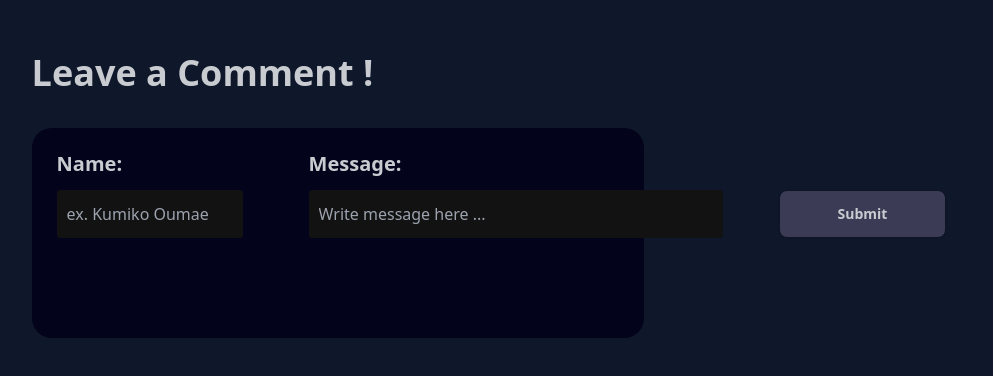
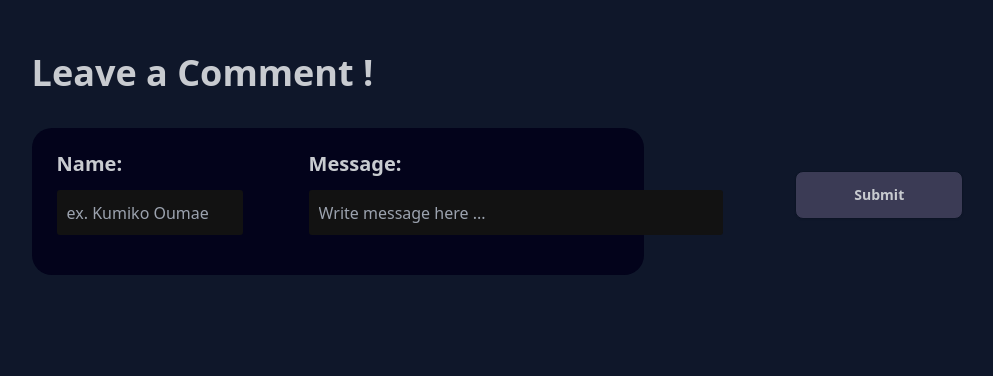
Before and after one commit to ba0o0/portfolio-website, a website: page index.html in a window 1280 px wide. Shown: the part 5635-6011 px from the top of the page, without its empty margins (122-1115 px from the left). Drawn offline with nearby package versions, Linux system fonts and the light colour scheme; a web font is replaced by a local one.

Commit message:
finished input style for comments

```diff
--- a/css/comments.css
+++ b/css/comments.css
@@ -23,8 +23,9 @@
 }
 #comments .btn{
     width: 200%;
-    margin-left: 260%;
-    margin-top: 50%;
+    margin-left: 280%;
+    padding-bottom: 0;
+    margin-top: 27%;
     background-color: rgb(59, 59, 85) !important;
     transition: .2s ease-in-out;
 }
@@ -35,15 +36,15 @@
 }
 #message-input{
     width: 200%;
-    height: 25%;
+    height: 35%;
     border-width: 110%;
     padding-left: 10px;
     border-radius: 3px;
-    margin-bottom: 60%;
+    margin-bottom: 30%;
 }
 #name-input{
     width: 90%;
-    height: 25%;
+    height: 35%;
     padding-left: 10px;
     border-radius: 3px;
 }
```
